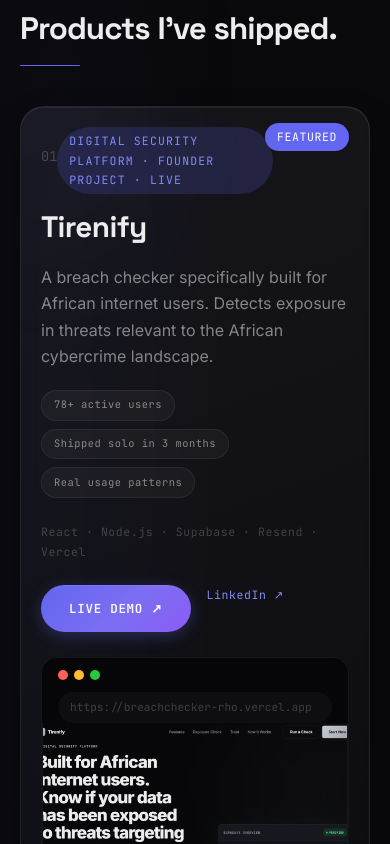
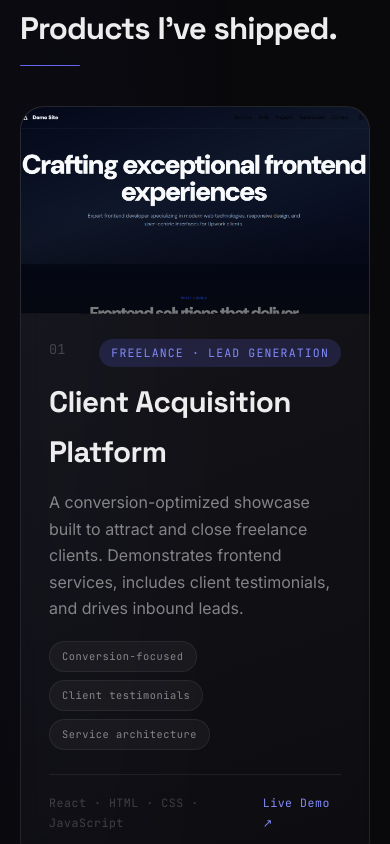
Before and after one commit to Tireni4560/portfolio, a Next.js app: page / in a window 390 px wide. Shown: the part 2920-3764 px from the top of the page. Built offline with nearby package versions, Linux system fonts and the light colour scheme.

Commit message:
Fix responsiveness, keep project stack order, move Tirenify to founder section, update product links to tirenify.app

```diff
--- a/src/app/page.jsx
+++ b/src/app/page.jsx
@@ -8,7 +8,7 @@
   jobTitle: 'Founder & Product Builder',
   description:
     'Founder building Tirenify and developer helping early-stage founders ship MVPs and landing pages.',
-  sameAs: ['https://x.com/tirenify', 'https://breachchecker-rho.vercel.app', 'https://tirenify.netlify.app'],
+  sameAs: ['https://x.com/tirenify', 'https://tirenify.app'],
   knowsAbout: ['Frontend Development', 'React', 'Product Design', 'Digital Security', 'African Tech'],
   address: {
     '@type': 'PostalAddress',
--- a/src/components/Founder.jsx
+++ b/src/components/Founder.jsx
@@ -65,7 +65,7 @@
 
                   <div className="founder-links">
                     <a
-                      href="https://breachchecker-rho.vercel.app"
+                      href="https://tirenify.app"
                       target="_blank"
                       rel="noopener noreferrer"
                       className="button button-primary"
@@ -73,7 +73,7 @@
                       Use the product →
                     </a>
                     <a
-                      href="https://tirenify.netlify.app"
+                      href="https://tirenify.app"
                       target="_blank"
                       rel="noopener noreferrer"
                       className="project-link"
--- a/src/components/Projects.jsx
+++ b/src/components/Projects.jsx
@@ -7,8 +7,7 @@
 import { projects } from '../data/projects';
 
 function Projects() {
-  const featuredProject = projects.find(p => p.featured) || projects[0];
-  const standardProjects = projects.filter(p => !p.featured);
+  const clientProjects = projects;
 
   return (
     <section id="projects" className="section" data-reveal>
@@ -27,12 +26,9 @@
         </div>
 
         <div className="projects-grid">
-          {/* Featured Project - Full Width */}
-          <FeaturedProjectCard project={featuredProject} />
-
           {/* Standard Projects Grid */}
           <div className="standard-projects-grid">
-            {standardProjects.map((project, index) => (
+            {clientProjects.map((project, index) => (
               <ProjectCard key={project.id} project={project} index={index} />
             ))}
           </div>
--- a/src/data/projects.js
+++ b/src/data/projects.js
@@ -1,17 +1,4 @@
 export const projects = [
-  {
-    id: 'tirenify',
-    title: 'Tirenify',
-    category: 'Digital Security Platform · Founder Project · Live',
-    presentation: 'Tirenify',
-    description: 'A breach checker specifically built for African internet users. Detects exposure in threats relevant to the African cybercrime landscape.',
-    results: ['78+ active users', 'Shipped solo in 3 months', 'Real usage patterns'],
-    technologies: ['React', 'Node.js', 'Supabase', 'Resend', 'Vercel'],
-    liveLink: 'https://breachchecker-rho.vercel.app',
-    featured: true,
-    number: '01',
-    image: '/images/Screenshot 2026-07-30 161802.png',
-  },
   {
     id: 'upwork-showcase',
     title: 'Upwork Showcase',
@@ -21,8 +8,8 @@
     results: ['Conversion-focused', 'Client testimonials', 'Service architecture'],
     technologies: ['React', 'HTML', 'CSS', 'JavaScript'],
     liveLink: 'https://upwork-showcase.vercel.app',
-    featured: false,
-    number: '02',
+    featured: true,
+    number: '01',
     image: '/images/upwork showcase.PNG',
   },
   {
@@ -35,7 +22,7 @@
     technologies: ['React', 'JavaScript', 'CSS'],
     liveLink: 'https://bizdash-pi.vercel.app',
     featured: false,
-    number: '03',
+    number: '02',
     image: '/images/bizdash.PNG',
   },
   {
@@ -48,7 +35,7 @@
     technologies: ['React', 'JavaScript', 'CSS'],
     liveLink: 'https://miniecom-pi.vercel.app/',
     featured: false,
-    number: '04',
+    number: '03',
     image: '/images/miniecom.PNG',
   },
   {
@@ -61,7 +48,7 @@
     technologies: ['HTML', 'CSS', 'JavaScript'],
     liveLink: 'https://business-landing-demo.vercel.app',
     featured: false,
-    number: '05',
+    number: '04',
     image: '/images/bulade.PNG',
   },
   {
@@ -74,7 +61,7 @@
     technologies: ['HTML', 'CSS', 'JavaScript'],
     liveLink: 'https://vedal-two.vercel.app/',
     featured: false,
-    number: '06',
+    number: '05',
     image: '/images/leye.PNG',
   },
 ];
--- a/src/styles/global.css
+++ b/src/styles/global.css
@@ -356,6 +356,13 @@
   position: relative;
   min-height: 100vh;
   overflow-x: hidden;
+}
+
+html,
+body,
+.app-shell {
+  max-width: 100%;
+  overflow-x: clip;
 }
 
 /* ============================================
@@ -1510,6 +1517,9 @@
 }
 
 .project-link {
+  display: inline-flex;
+  align-items: center;
+  min-height: 44px;
   font-family: var(--font-mono);
   font-size: var(--text-xs);
   letter-spacing: 0.05em;
@@ -1521,6 +1531,16 @@
 .project-link:hover {
   color: var(--accent);
   text-decoration: underline;
+}
+
+.project-link:focus-visible,
+.button:focus-visible,
+.nav-toggle:focus-visible,
+.footer-top-btn:focus-visible,
+.contact-socials a:focus-visible,
+.mobile-nav-overlay a:focus-visible {
+  outline: 2px solid var(--accent-light);
+  outline-offset: 3px;
 }
 
 /* Browser Chrome Mockup */
@@ -1962,6 +1982,36 @@
   color: var(--text-faint);
 }
 
+.founder-links {
+  display: flex;
+  align-items: center;
+  gap: 1rem;
+  flex-wrap: wrap;
+}
+
+.contact-direct {
+  display: flex;
+  justify-content: center;
+  flex-wrap: wrap;
+  gap: 1rem 1.5rem;
+  margin-bottom: 1.5rem;
+}
+
+.contact-direct a {
+  display: inline-flex;
+  align-items: center;
+  min-height: 44px;
+  padding: 0.2rem 0;
+  font-family: var(--font-mono);
+  font-size: var(--text-sm);
+  color: var(--text-faint);
+  transition: color var(--dur-fast) ease;
+}
+
+.contact-direct a:hover {
+  color: var(--text);
+}
+
 /* ============================================
    PROCESS SECTION
    ============================================ */
@@ -2104,6 +2154,7 @@
   display: inline-flex;
   align-items: center;
   justify-content: center;
+  min-height: 44px;
   padding: 1rem 2.5rem;
   background: var(--gradient-button);
   color: #fff;
@@ -2199,6 +2250,10 @@
 }
 
 .footer-top-btn {
+  display: inline-flex;
+  align-items: center;
+  justify-content: center;
+  min-height: 44px;
   font-family: var(--font-mono);
   font-size: var(--text-xs);
   color: var(--text-faint);
@@ -2443,6 +2498,23 @@
     flex-wrap: wrap;
   }
 
+  .founder-links {
+    flex-direction: column;
+    align-items: stretch;
+  }
+
+  .founder-links .button,
+  .founder-links .project-link {
+    width: 100%;
+    justify-content: center;
+  }
+
+  .contact-direct {
+    flex-direction: column;
+    align-items: center;
+    gap: 0.5rem;
+  }
+
   /* 7C — Featured project card on mobile */
   .project-featured-inner {
     grid-template-columns: 1fr;
@@ -2659,6 +2731,11 @@
     width: 100%;
     padding: 1rem 1.5rem;
   }
+
+  .founder-links .button,
+  .founder-links .project-link {
+    width: 100%;
+  }
 }
 
 /* 7M — Large desktop (≥1280px): more breathing room, richer scale */
```
